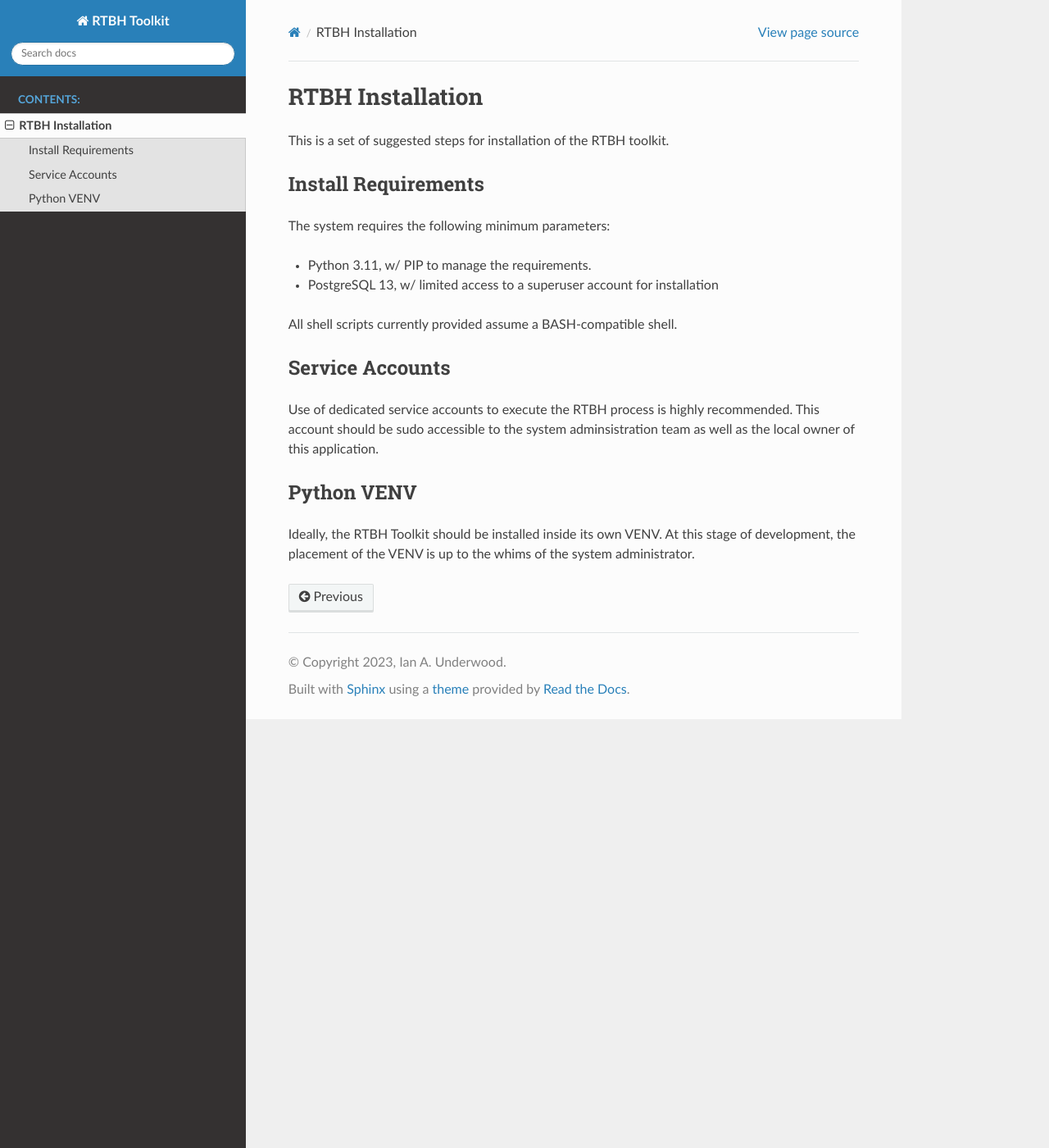
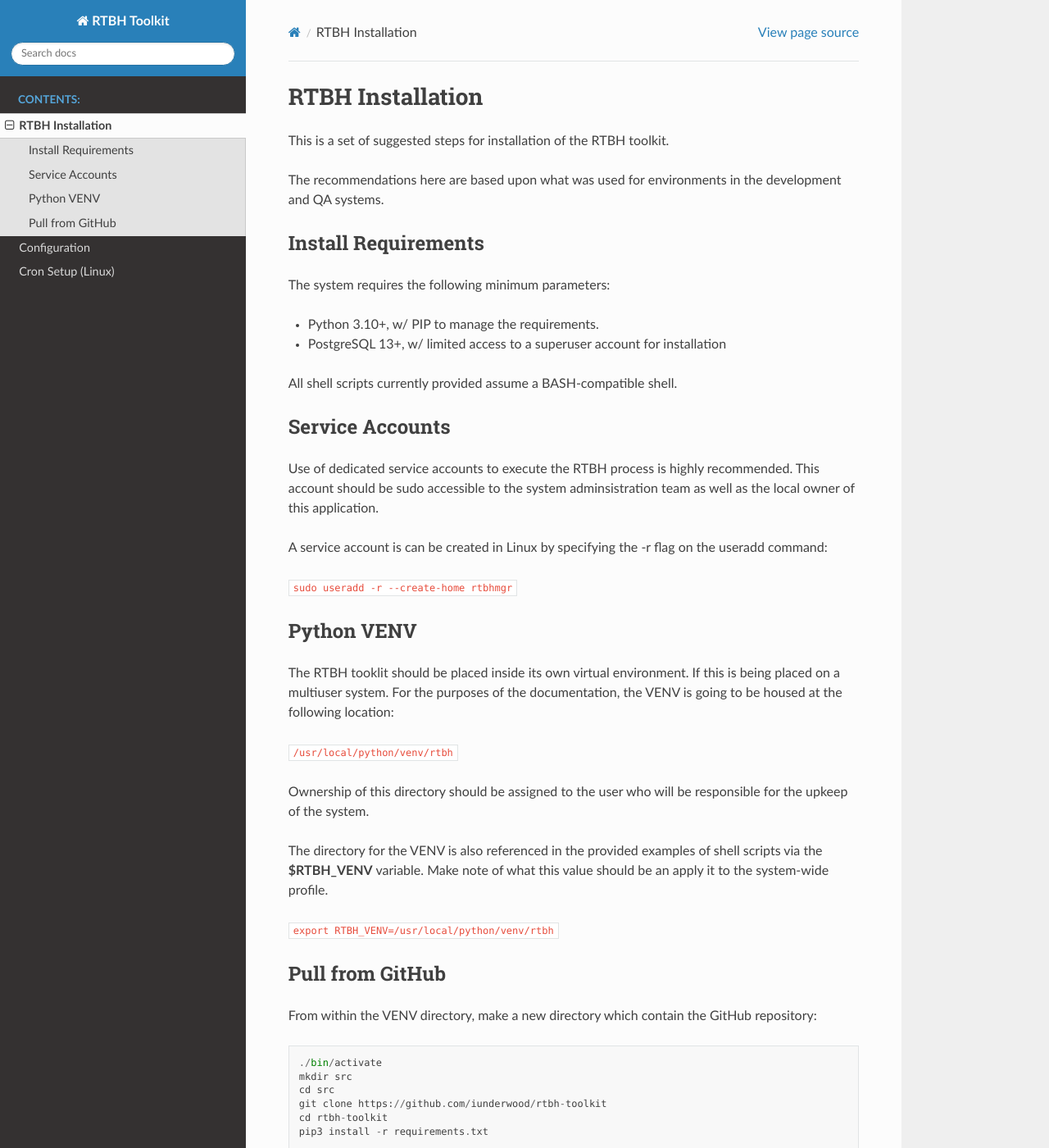
Before and after one commit to iunderwood/rtbh-toolkit, a Sphinx documentation site: the page built from docs/install.rst, in a window 1280 px wide and 1400 px high. Shown: the whole window at 82% size. Built offline with Sphinx 7.4.7 and the Read the Docs theme 2.0.0, drawn with Linux system fonts in a browser that asks for light colours.

Commit message:
Documentation updates: 2023-12-01

```diff
--- a/docs/conf.py
+++ b/docs/conf.py
@@ -22,8 +22,6 @@
               'sphinxemoji.sphinxemoji',
               ]
 
-
-
 # -- Options for HTML output -------------------------------------------------
 # https://www.sphinx-doc.org/en/master/usage/configuration.html#options-for-html-output
 
--- a/docs/install.rst
+++ b/docs/install.rst
@@ -2,15 +2,17 @@
 =================
 
 This is a set of suggested steps for installation of the RTBH toolkit.
+
+The recommendations here are based upon what was used for environments in the development and QA systems.
 
 Install Requirements
 --------------------
 
 The system requires the following minimum parameters:
 
-* Python 3.11, w/ PIP to manage the requirements.
+* Python 3.10+, w/ PIP to manage the requirements.
 
-* PostgreSQL 13, w/ limited access to a superuser account for installation
+* PostgreSQL 13+, w/ limited access to a superuser account for installation
 
 All shell scripts currently provided assume a BASH-compatible shell.
 
@@ -19,8 +21,33 @@
 
 Use of dedicated service accounts to execute the RTBH process is highly recommended.  This account should be sudo accessible to the system adminsistration team as well as the local owner of this application.
 
+A service account is can be created in Linux by specifying the -r flag on the useradd command:
+
+``sudo useradd -r --create-home rtbhmgr``
+
 Python VENV
 -----------
 
-Ideally, the RTBH Toolkit should be installed inside its own VENV.  At this stage of development,
-the placement of the VENV is up to the whims of the system administrator.
+The RTBH tooklit should be placed inside its own virtual environment.  If this is being placed on a multiuser system.  For the purposes of the documentation, the VENV is going to be housed at the following location:
+
+``/usr/local/python/venv/rtbh``
+
+Ownership of this directory should be assigned to the user who will be responsible for the upkeep of the system.
+
+The directory for the VENV is also referenced in the provided examples of shell scripts via the **$RTBH_VENV** variable.  Make note of what this value should be an apply it to the system-wide profile.
+
+``export RTBH_VENV=/usr/local/python/venv/rtbh``
+
+Pull from GitHub
+----------------
+
+From within the VENV directory, make a new directory which contain the GitHub repository:
+
+.. code-block::
+
+    ./bin/activate
+    mkdir src
+    cd src
+    git clone https://github.com/iunderwood/rtbh-toolkit
+    cd rtbh-toolkit
+    pip3 install -r requirements.txt
```
Also changed, not shown: README.md (+3 -1 lines), docs/config.rst (added, +109 -0 lines), docs/cron.rst (added, +11 -0 lines), docs/index.rst (+5 -3 lines).
